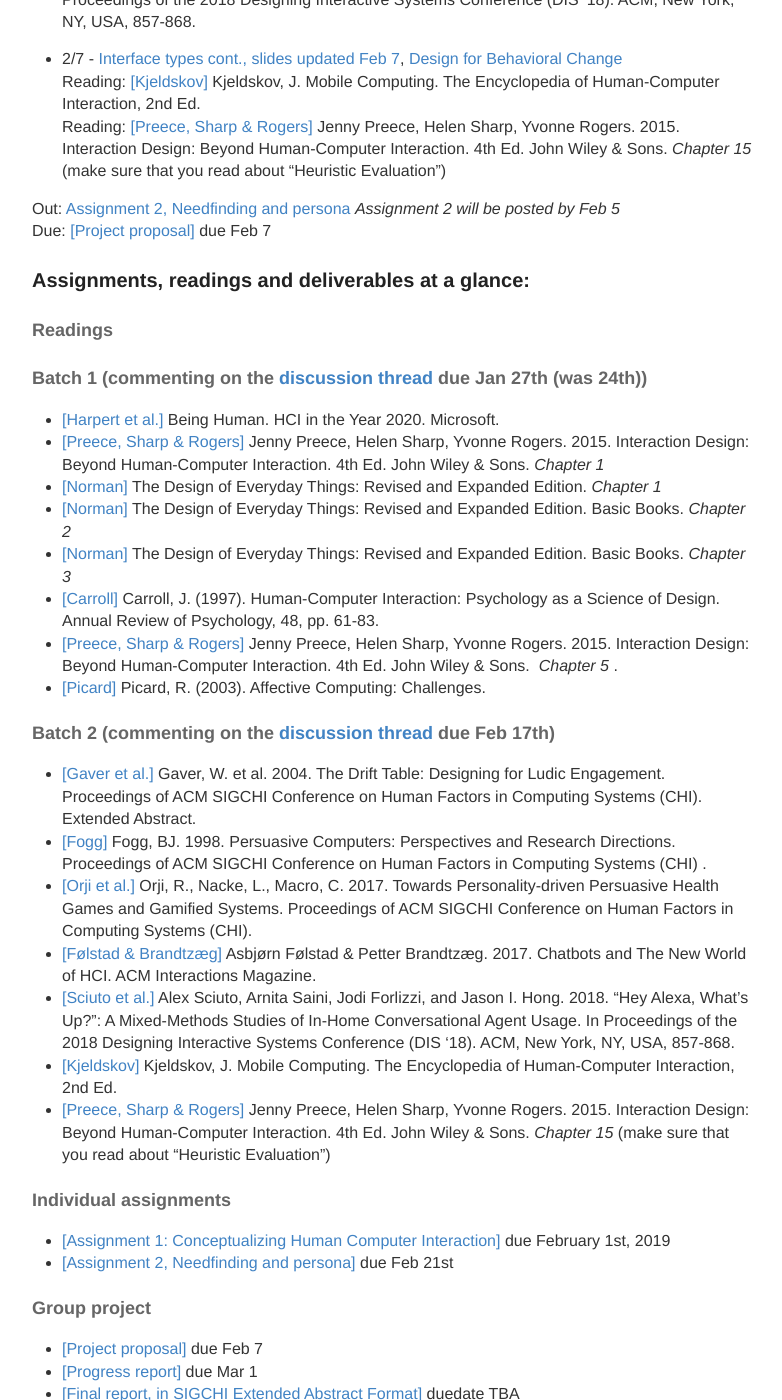
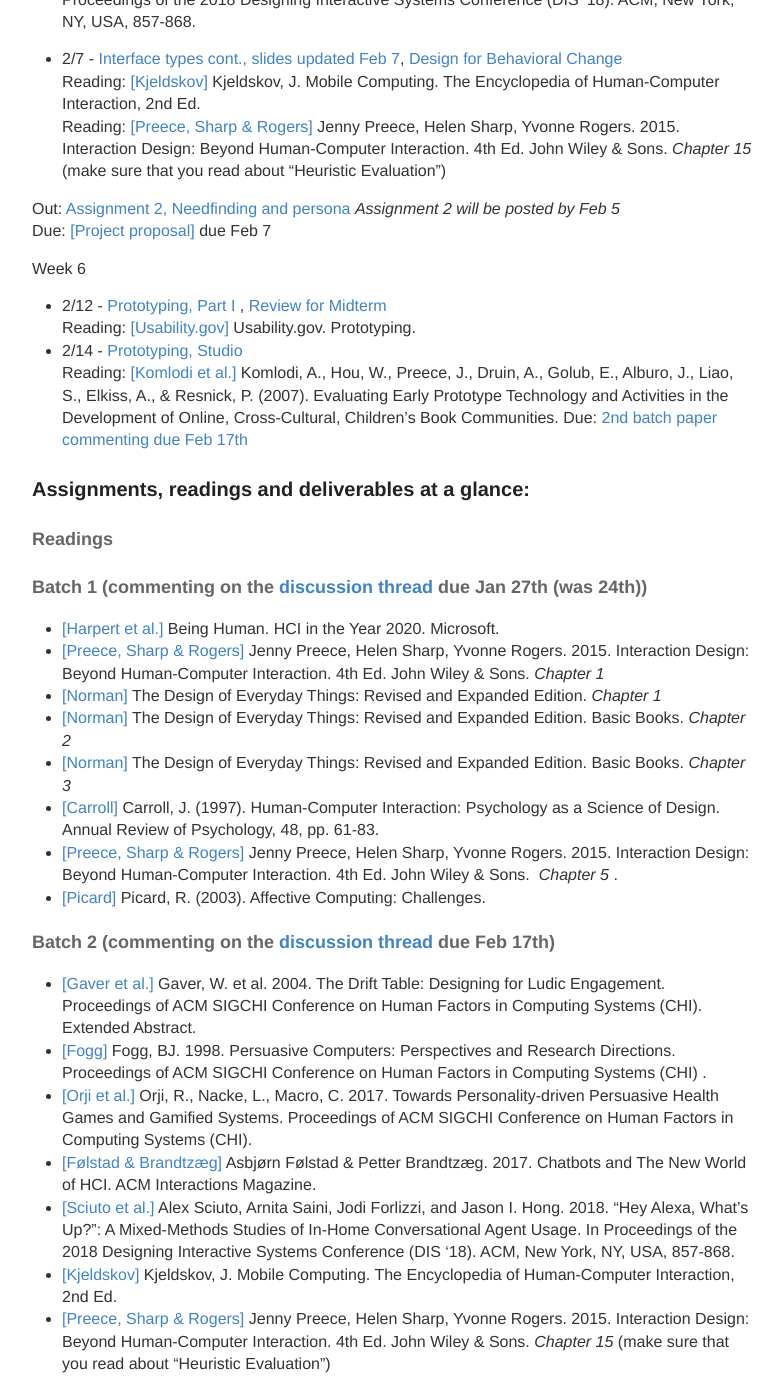
Before and after one commit to hciwang/hciwang.github.io, a Jekyll site: the page built from _posts/2018-3-25-lectures.md, in a window 1280 px wide and 1400 px high, scrolled down 1695 px. Shown: the whole window, without its empty margins (248-1030 px from the left). Built offline with Jekyll 4.4.1, drawn with Linux system fonts in a browser that asks for light colours; some of the changed text lies outside the part shown.

Commit message:
Update 2018-3-25-lectures.md

```diff
--- a/_posts/2018-3-25-lectures.md
+++ b/_posts/2018-3-25-lectures.md
@@ -62,6 +62,13 @@
 Out: [Assignment 2, Needfinding and persona](https://canvas.ucdavis.edu/courses/293005/assignments/292305) *Assignment 2 will be posted by Feb 5*
 Due: [[Project proposal]](https://canvas.ucdavis.edu/courses/293005/assignments/290490) due Feb 7
 
+Week 6
+- 2/12 - [Prototyping, Part I]() , [Review for Midterm]()
+Reading: [[Usability.gov]](https://www.usability.gov/how-to-and-tools/methods/prototyping.html) Usability.gov. Prototyping.
+- 2/14 -  [Prototyping, Studio]()
+Reading: [[Komlodi et al.]](http://www.id-book.com/downloads/casestudy_14point2.pdf) Komlodi, A., Hou, W., Preece, J., Druin, A., Golub, E., Alburo, J., Liao, S., Elkiss, A., & Resnick, P. (2007). Evaluating Early Prototype Technology and Activities in the Development of Online, Cross-Cultural, Children's Book Communities.
+Due: [2nd batch paper commenting due Feb 17th](https://canvas.ucdavis.edu/courses/293005/discussion_topics/272374)
+
 
 ### Assignments, readings and deliverables at a glance:
 
```
Also changed, not shown: other parts of _posts/2018-3-25-lectures.md (+1 -0 lines).
